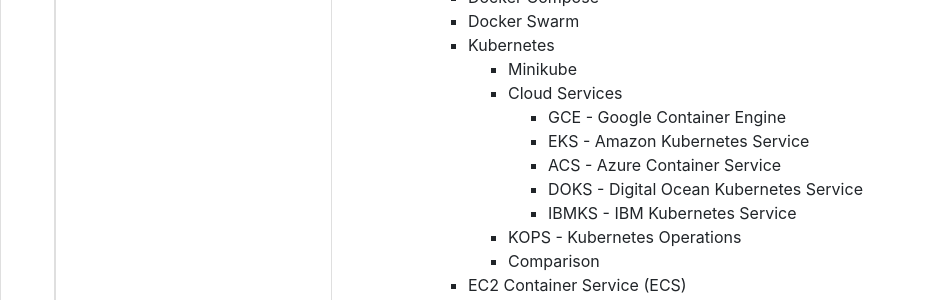
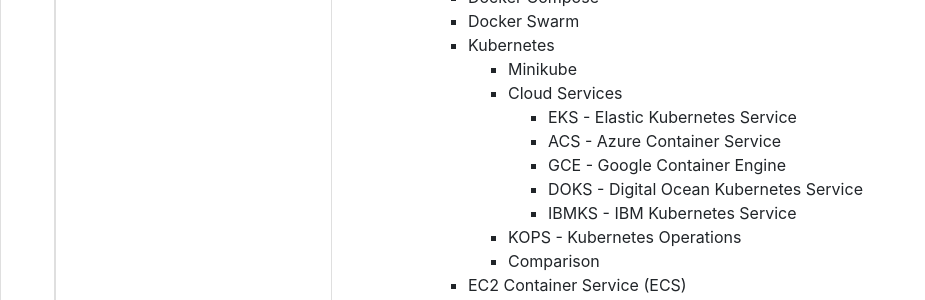
Before and after one commit to mattmccarty/mattmccarty.github.io, a Jekyll site: the page built from _wiki/index.md, in a window 1280 px wide and 900 px high, scrolled down 1634 px. Shown: the part 153-453 px from the top of the window, without its empty margins (0-925 px from the left). Built offline with Jekyll 4.4.1, drawn with Linux system fonts in a browser that asks for light colours; nearby versions of some CDN libraries.

Commit message:
updating wiki outline

```diff
--- a/_wiki/index.md
+++ b/_wiki/index.md
@@ -77,9 +77,9 @@ The articles in this section are a work inprogress. The list below serves as an
     - Kubernetes
         - Minikube
         - Cloud Services
+            - EKS   - Elastic Kubernetes Service
+            - ACS   - Azure Container Service
             - GCE   - Google Container Engine
-            - EKS   - Amazon Kubernetes Service
-            - ACS   - Azure Container Service
             - DOKS  - Digital Ocean Kubernetes Service
             - IBMKS - IBM Kubernetes Service
         - KOPS - Kubernetes Operations
```
